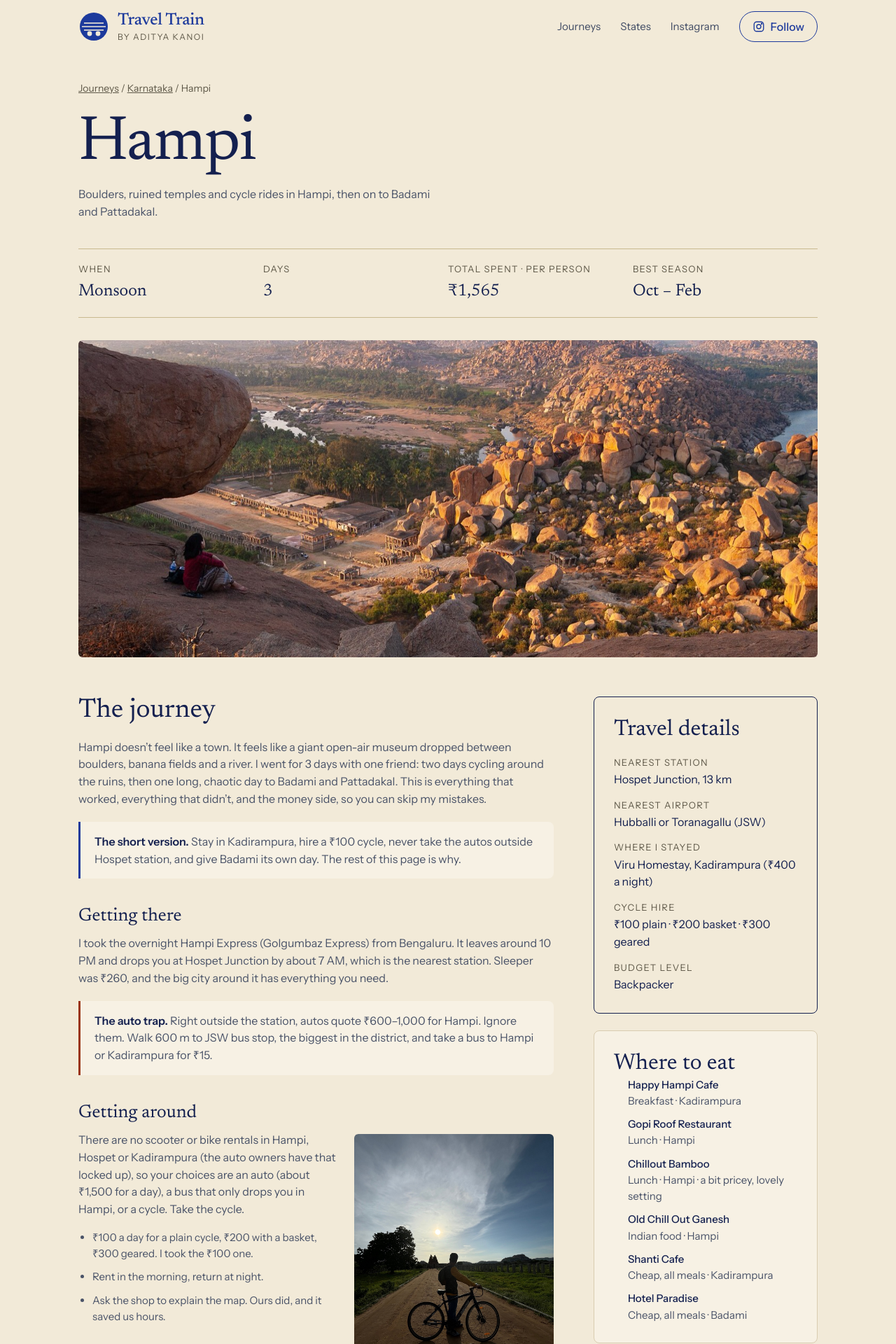
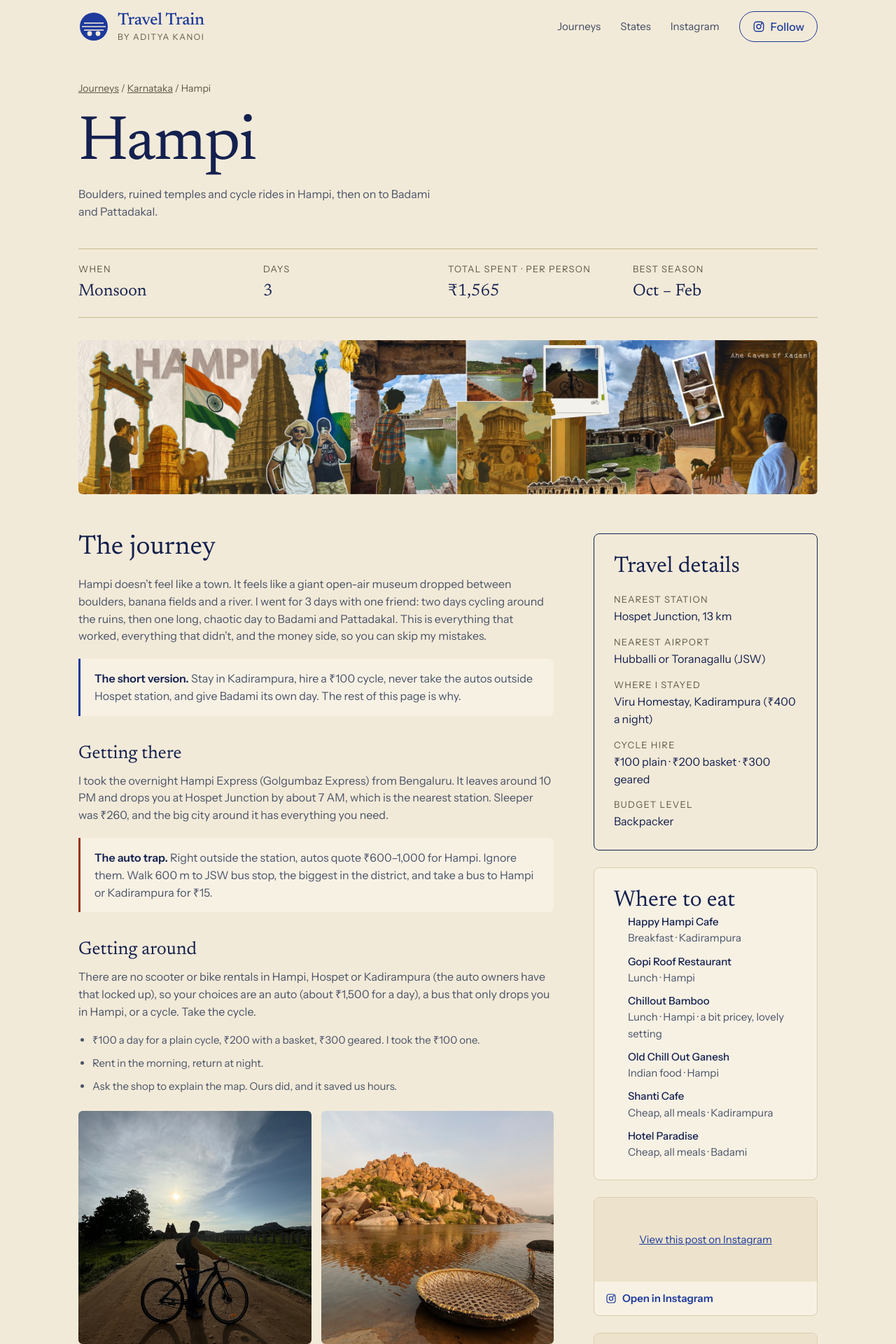
Before and after one commit to gdncomm-aditya-kanoi/Travel-Train, a Jekyll site: the page built from _trips/hampi.md, in a window 1280 px wide. Shown: the top 1920 px of the page at 70% size. Built offline with Jekyll 4.4.1, drawn with Linux system fonts in a browser that asks for light colours; a script that is not in the unit is left out; some of the changed text lies outside the part shown.

Commit message:
Added Better Image Clarity

```diff
--- a/_includes/trip-card.html
+++ b/_includes/trip-card.html
@@ -1,7 +1,7 @@
 {% assign trip = include.trip %}
 {% include trip-total.html trip=trip %}
 <a class="trip-card" href="{{ trip.url | relative_url }}" data-state="{{ trip.state | slugify }}">
-  {% assign card_img = trip.cover | default: trip.banner %}
+  {% assign card_img = trip.card | default: trip.cover | default: trip.banner %}
   {% if card_img and card_img != "" %}
     <img class="photo" src="{{ card_img | relative_url }}" alt="" loading="lazy">
   {% else %}
--- a/_trips/hampi.md
+++ b/_trips/hampi.md
@@ -9,9 +9,10 @@ best_season: "Oct – Feb"
 cost_note: "per person"
 
 # Photos live in assets/images/hampi/. Swap any file for your own and keep the name, or add paths under gallery.
-cover: /assets/images/hampi/01-matanga-hill.jpg
-cover_alt: "Boulders and palms seen from Matanga Hill, Hampi"
-banner: /assets/images/hampi/collage.jpg
+cover: /assets/images/hampi/collage.jpg
+cover_alt: "A collage of my Hampi trip"
+card: /assets/images/hampi/u-vittala-sunset.jpg
+banner: /assets/images/hampi/banner.svg
 gallery: []
 
 # Cheat-sheet PDF and line-art banner are made by tools/build_assets.py
@@ -216,13 +202,17 @@ I took the overnight Hampi Express (Golgumbaz Express) from Bengaluru. It leaves
 
 ### Getting around
 
-{% include shot.html file="u-cycle.jpg" class="side tall" caption="My ₹100 cycle, heading for Vittala Bazaar." %}
 
 There are no scooter or bike rentals in Hampi, Hospet or Kadirampura (the auto owners have that locked up), so your choices are an auto (about ₹1,500 for a day), a bus that only drops you in Hampi, or a cycle. Take the cycle.
 
 - ₹100 a day for a plain cycle, ₹200 with a basket, ₹300 geared. I took the ₹100 one.
 - Rent in the morning, return at night.
 - Ask the shop to explain the map. Ours did, and it saved us hours.
+
+<div class="shots">
+{% include shot.html file="u-cycle.jpg" caption="My ₹100 cycle, heading for Vittala Bazaar" %}
+{% include shot.html file="06-coracles.jpg" caption="Coracles on the Tungabhadra" %}
+</div>
 
 ### Where to stay
 
@@ -237,21 +227,20 @@ Unless you have your own vehicle, skip it.
 
 ### The days
 
-**Day 1: temples and the chariot.** Start with a dosa breakfast at Virupaksha, then do the Krishna Temple, the Ganesha statues, Ugra Narasimha and the Shivling. Finish at Vittala Temple for the stone chariot (₹35 ticket).
+**Day 1: temples and the chariot.** Start with a dosa breakfast at Virupaksha, then do the Krishna Temple, the Ganesha statues, Ugra Narasimha and the Shivling. Finish at Vittala Temple for the stone chariot (₹35 ticket), the one on the ₹50 note.
+
+
+
 
 <div class="shots">
-{% include shot.html file="u-ganesha-shrine.jpg" class="square" caption="Sasivekalu Ganesha shrine" %}
-{% include shot.html file="u-kadalekalu.jpg" class="square" caption="Inside the giant Ganesha shrine" %}
+{% include shot.html file="u-ganesha-shrine.jpg" caption="Sasivekalu Ganesha shrine" %}
+{% include shot.html file="u-kadalekalu.jpg" caption="Inside the giant Ganesha shrine" %}
+{% include shot.html file="u-virupaksha-tank.jpg" caption="Virupaksha Temple tower over the tank" %}
+{% include shot.html file="u-vittala-sunset.jpg" caption="Vittala Temple complex at golden hour" %}
 </div>
 
-<div class="shots">
-{% include shot.html file="u-virupaksha-tank.jpg" class="square" caption="Virupaksha Temple tower over the tank" %}
-{% include shot.html file="u-vittala-sunset.jpg" class="square" caption="Vittala Temple complex at golden hour" %}
-</div>
+**Day 2: the royal enclosure.** Lotus Mahal, Elephant Stable, Queen's Bathhouse, the Victory Palace and Hazara Rama Temple, then Matanga Hill for the view.
 
-{% include shot.html file="02-stone-chariot.jpg" caption="The stone chariot at Vittala Temple. It is the picture on the ₹50 note." %}
-
-**Day 2: the royal enclosure.** Lotus Mahal, Elephant Stable, Queen's Bathhouse, the Victory Palace and Hazara Rama Temple, then Matanga Hill for the view.
 
 <div class="shots">
 {% include shot.html file="04-lotus-mahal.jpg" caption="Lotus Mahal" %}
@@ -260,12 +249,12 @@ Unless you have your own vehicle, skip it.
 
 **Day 3: Badami and Pattadakal.** Badami Caves, Bhoothnath Temple, the fort and falls, the lakeside, then the Group of Monuments at Pattadakal.
 
+
+
 <div class="shots">
-{% include shot.html file="u-badami-vishnu.jpg" class="square" caption="Vishnu seated on the serpent Sesha, Badami caves" %}
-{% include shot.html file="u-badami-lake.jpg" class="tall" caption="Agastya Lake, Badami, with the Bhoothnath temples" %}
+{% include shot.html file="u-badami-vishnu.jpg" caption="Vishnu seated on the serpent Sesha, Badami caves" %}
+{% include shot.html file="u-badami-lake.jpg" caption="Agastya Lake, Badami, with the Bhoothnath temples" %}
 </div>
-
-{% include shot.html file="08-pattadakal.jpg" caption="Temples at Pattadakal" %}
 
 ### Food
 
@@ -285,7 +274,6 @@ What I learned doing it by bus:
 - Take only **Superfast** buses. The ordinary bus from Ilkal went into every village and took 2 hours for a 30-minute ride.
 - ₹140 and ₹81 for about 230 km is steep compared to Kerala.
 
-{% include shot.html file="06-coracles.jpg" caption="Coracles on the Tungabhadra, the river that runs along Hampi." %}
 
 ### What I'd add to this plan
 
--- a/assets/css/style.css
+++ b/assets/css/style.css
@@ -270,3 +270,9 @@ caption { text-align: left; padding-bottom: 8px; color: var(--muted); }
 .story h3 { clear: both; }
 @media (max-width: 600px) { .shot.side { float: none; width: 100%; max-width: none; margin: 16px 0; } }
 .mid-banner { border-radius: 8px; }
+
+/* Every photo in the article is the same size: square, two to a row */
+.shots { grid-template-columns: repeat(2, 1fr); }
+.shot img, .shot.tall img, .shot.square img { aspect-ratio: 1; object-fit: cover; }
+.gallery > .gallery-hero { aspect-ratio: auto; height: auto; object-fit: contain; }
+@media (max-width: 420px) { .shots { grid-template-columns: 1fr; } }
```
Also changed, not shown: other parts of _trips/hampi.md (+0 -15 lines), assets/images/hampi/01-matanga-hill.jpg (deleted), assets/images/hampi/02-stone-chariot.jpg (deleted), assets/images/hampi/08-pattadakal.jpg (deleted).
